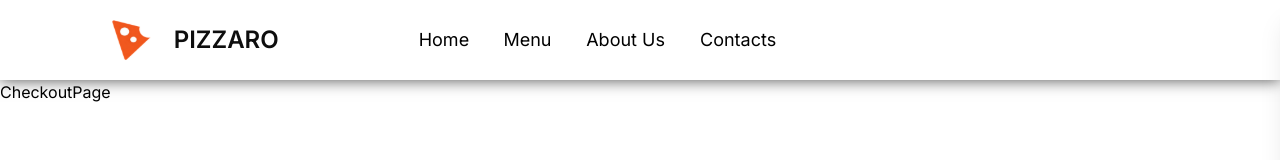
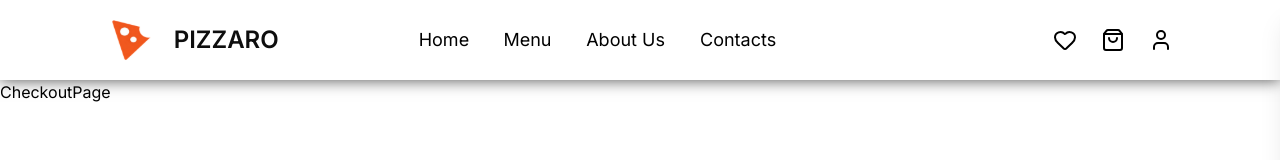
Before and after one commit to Alex-20031003/PIZZARO, a React (Vite) app: page /checkout in a window 1280 px wide. Shown: the top 160 px of the page. Built offline with nearby package versions, Linux system fonts and the light colour scheme.

Commit message:
feat: add icons for sidebar

```diff
--- a/src/widgets/header/Header.tsx
+++ b/src/widgets/header/Header.tsx
@@ -3,7 +3,7 @@ import logo from '@/assets/logo.svg'
 import Container from '@/shared/ui/Container'
 import { Link } from 'react-router'
 import NavItems from './NavItems'
-import { Heart } from 'lucide-react'
+import { Heart, ShoppingBag, User } from 'lucide-react'
 
 type HeaderProps = {
   onOpenCart: () => void
@@ -26,6 +26,12 @@ export default function Header({ onOpenCart, onOpenFavorite, onOpenUser }: Heade
               <NavItems />
             </nav>
           </div>
+
+          <div className='flex flex-row items-center justify-between max-w-30 w-full'>
+            <Heart onClick={onOpenFavorite} />
+            <ShoppingBag onClick={onOpenCart} />
+            <User onClick={onOpenUser} />
+          </div>
         </div>
       </Container>
 
--- a/src/widgets/header/IconsItems.tsx
+++ /dev/null
@@ -1,8 +0,0 @@
-
-
-
-export default function IconsItems() {
-  return (
-    <div>IconsItems</div>
-  )
-}
--- a/src/widgets/header/header.data.ts
+++ b/src/widgets/header/header.data.ts
@@ -1,3 +1,5 @@
+import type { ReactNode } from 'react'
+
 export interface NavItem {
   to: string
   label: string
```
